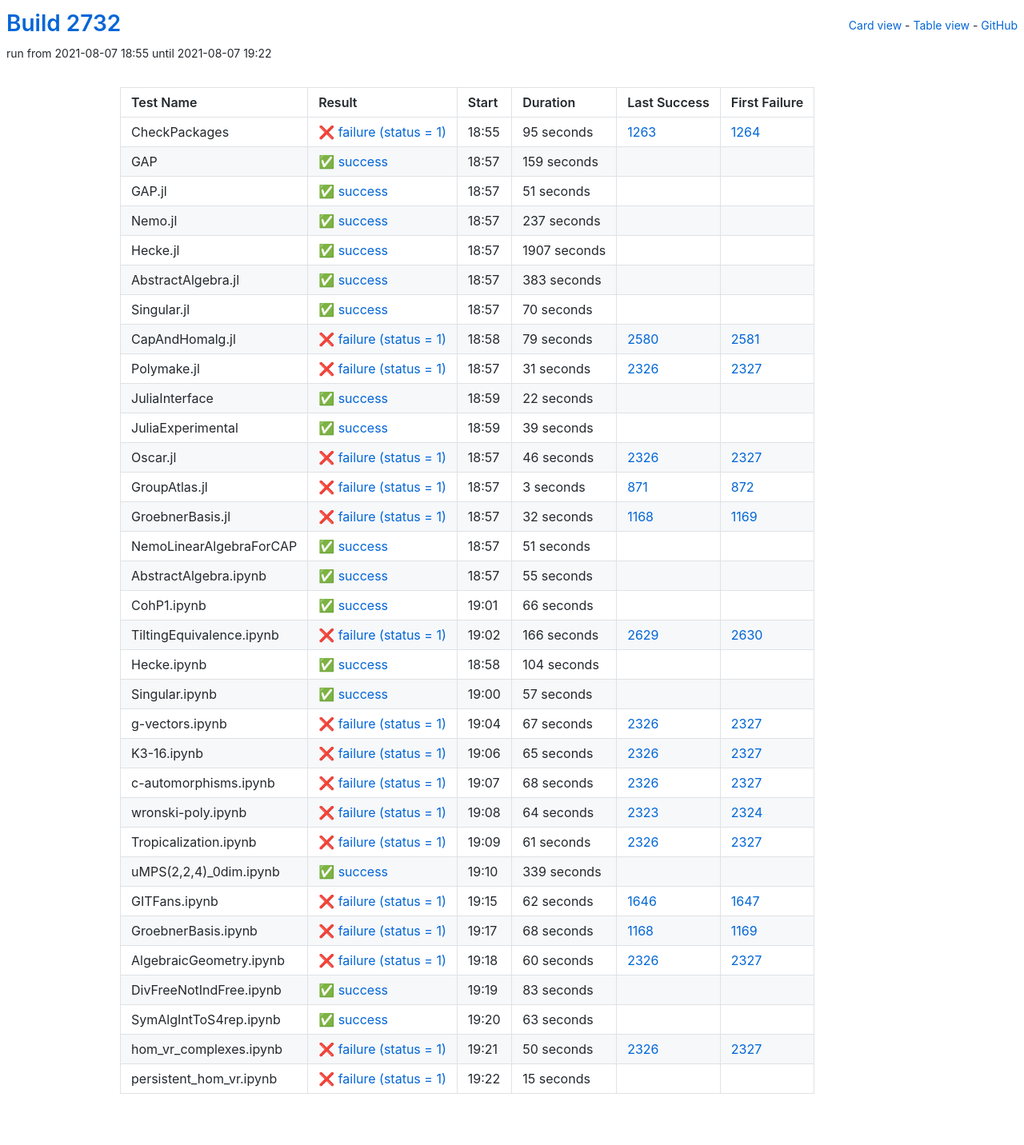
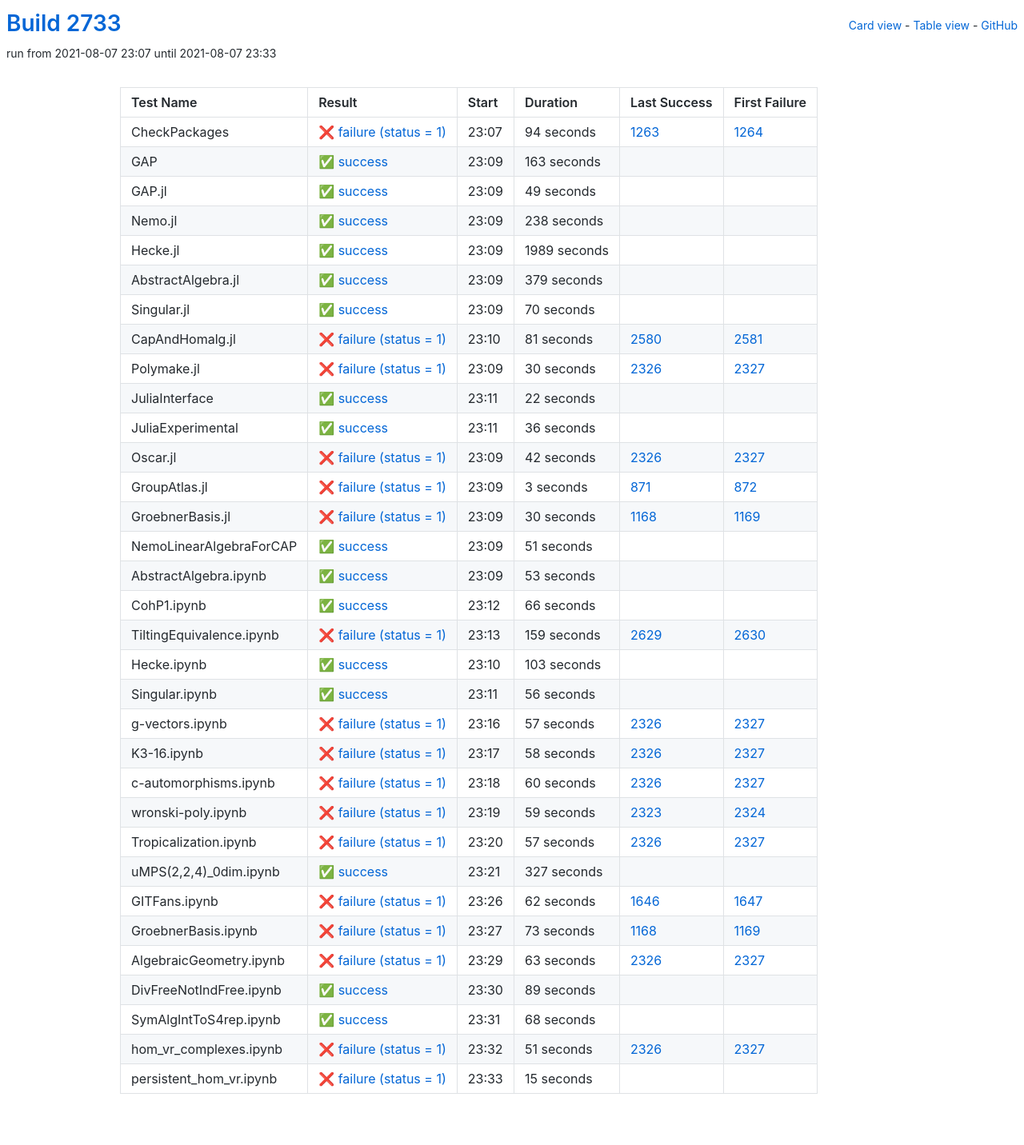
Before and after one commit to oscar-system/oscar-ci-status-stable, a Jekyll site: the page built from table.html, in a window 1280 px wide. Shown: the whole page at 80% size. Built offline with Jekyll 4.4.1, drawn with Linux system fonts in a browser that asks for light colours.

Commit message:
Build #2733

```diff
--- a/_data/ci.yml
+++ b/_data/ci.yml
@@ -1,6 +1,6 @@
 ---
-build: 2732
-build_url: https://oscarci.mathematik.uni-kl.de/job/oscar-stable/2732/
+build: 2733
+build_url: https://oscarci.mathematik.uni-kl.de/job/oscar-stable/2733/
 job: oscar-stable
 organization: oscar-system
 repo: oscar-ci-status-stable
@@ -8,80 +8,80 @@ repourl: https://github.com/oscar-system/oscar-ci-status-stable
 tests:
 - name: CheckPackages
   id: checkpackages
-  log: https://oscarci.mathematik.uni-kl.de/job/oscar-stable/2732/artifact/logs/build-2732/CheckPackages.log
-  start: 2021-08-07 18:55
+  log: https://oscarci.mathematik.uni-kl.de/job/oscar-stable/2733/artifact/logs/build-2733/CheckPackages.log
+  start: 2021-08-07 23:07
   success: false
   exitcode: 1
   status: failure
-  duration: 95
+  duration: 94
   last_success: 1263
   last_success_url: https://oscarci.mathematik.uni-kl.de/job/oscar-stable/1263/
   first_failure: 1264
   first_failure_url: https://oscarci.mathematik.uni-kl.de/job/oscar-stable/1264/
 - name: GAP
   id: gap
-  log: https://oscarci.mathematik.uni-kl.de/job/oscar-stable/2732/artifact/logs/build-2732/GAP.log
-  start: 2021-08-07 18:57
+  log: https://oscarci.mathematik.uni-kl.de/job/oscar-stable/2733/artifact/logs/build-2733/GAP.log
+  start: 2021-08-07 23:09
   success: true
   exitcode: 0
   status: success
-  duration: 159
+  duration: 163
   last_success: false
   last_success_url:
   first_failure: false
   first_failure_url:
 - name: GAP.jl
   id: gap-jl
-  log: https://oscarci.mathematik.uni-kl.de/job/oscar-stable/2732/artifact/logs/build-2732/GAP.jl.log
-  start: 2021-08-07 18:57
+  log: https://oscarci.mathematik.uni-kl.de/job/oscar-stable/2733/artifact/logs/build-2733/GAP.jl.log
+  start: 2021-08-07 23:09
   success: true
   exitcode: 0
   status: success
-  duration: 51
+  duration: 49
   last_success: false
   last_success_url:
   first_failure: false
   first_failure_url:
 - name: Nemo.jl
   id: nemo-jl
-  log: https://oscarci.mathematik.uni-kl.de/job/oscar-stable/2732/artifact/logs/build-2732/Nemo.jl.log
-  start: 2021-08-07 18:57
+  log: https://oscarci.mathematik.uni-kl.de/job/oscar-stable/2733/artifact/logs/build-2733/Nemo.jl.log
+  start: 2021-08-07 23:09
   success: true
   exitcode: 0
   status: success
-  duration: 237
+  duration: 238
   last_success: false
   last_success_url:
   first_failure: false
   first_failure_url:
 - name: Hecke.jl
   id: hecke-jl
-  log: https://oscarci.mathematik.uni-kl.de/job/oscar-stable/2732/artifact/logs/build-2732/Hecke.jl.log
-  start: 2021-08-07 18:57
+  log: https://oscarci.mathematik.uni-kl.de/job/oscar-stable/2733/artifact/logs/build-2733/Hecke.jl.log
+  start: 2021-08-07 23:09
   success: true
   exitcode: 0
   status: success
-  duration: 1907
+  duration: 1989
   last_success: false
   last_success_url:
   first_failure: false
   first_failure_url:
 - name: AbstractAlgebra.jl
   id: abstractalgebra-jl
-  log: https://oscarci.mathematik.uni-kl.de/job/oscar-stable/2732/artifact/logs/build-2732/AbstractAlgebra.jl.log
-  start: 2021-08-07 18:57
+  log: https://oscarci.mathematik.uni-kl.de/job/oscar-stable/2733/artifact/logs/build-2733/AbstractAlgebra.jl.log
+  start: 2021-08-07 23:09
   success: true
   exitcode: 0
   status: success
-  duration: 383
+  duration: 379
   last_success: false
   last_success_url:
   first_failure: false
   first_failure_url:
 - name: Singular.jl
   id: singular-jl
-  log: https://oscarci.mathematik.uni-kl.de/job/oscar-stable/2732/artifact/logs/build-2732/Singular.jl.log
-  start: 2021-08-07 18:57
+  log: https://oscarci.mathematik.uni-kl.de/job/oscar-stable/2733/artifact/logs/build-2733/Singular.jl.log
+  start: 2021-08-07 23:09
   success: true
   exitcode: 0
   status: success
@@ -92,32 +92,32 @@ tests:
   first_failure_url:
 - name: CapAndHomalg.jl
   id: capandhomalg-jl
-  log: https://oscarci.mathematik.uni-kl.de/job/oscar-stable/2732/artifact/logs/build-2732/CapAndHomalg.jl.log
-  start: 2021-08-07 18:58
+  log: https://oscarci.mathematik.uni-kl.de/job/oscar-stable/2733/artifact/logs/build-2733/CapAndHomalg.jl.log
+  start: 2021-08-07 23:10
   success: false
   exitcode: 1
   status: failure
-  duration: 79
+  duration: 81
   last_success: 2580
   last_success_url: https://oscarci.mathematik.uni-kl.de/job/oscar-stable/2580/
   first_failure: 2581
   first_failure_url: https://oscarci.mathematik.uni-kl.de/job/oscar-stable/2581/
 - name: Polymake.jl
   id: polymake-jl
-  log: https://oscarci.mathematik.uni-kl.de/job/oscar-stable/2732/artifact/logs/build-2732/Polymake.jl.log
-  start: 2021-08-07 18:57
+  log: https://oscarci.mathematik.uni-kl.de/job/oscar-stable/2733/artifact/logs/build-2733/Polymake.jl.log
+  start: 2021-08-07 23:09
   success: false
   exitcode: 1
   status: failure
-  duration: 31
+  duration: 30
   last_success: 2326
   last_success_url: https://oscarci.mathematik.uni-kl.de/job/oscar-stable/2326/
   first_failure: 2327
   first_failure_url: https://oscarci.mathematik.uni-kl.de/job/oscar-stable/2327/
 - name: JuliaInterface
   id: juliainterface
-  log: https://oscarci.mathematik.uni-kl.de/job/oscar-stable/2732/artifact/logs/build-2732/JuliaInterface.log
-  start: 2021-08-07 18:59
+  log: https://oscarci.mathematik.uni-kl.de/job/oscar-stable/2733/artifact/logs/build-2733/JuliaInterface.log
+  start: 2021-08-07 23:11
   success: true
   exitcode: 0
   status: success
@@ -128,32 +128,32 @@ tests:
   first_failure_url:
 - name: JuliaExperimental
   id: juliaexperimental
-  log: https://oscarci.mathematik.uni-kl.de/job/oscar-stable/2732/artifact/logs/build-2732/JuliaExperimental.log
-  start: 2021-08-07 18:59
+  log: https://oscarci.mathematik.uni-kl.de/job/oscar-stable/2733/artifact/logs/build-2733/JuliaExperimental.log
+  start: 2021-08-07 23:11
   success: true
   exitcode: 0
   status: success
-  duration: 39
+  duration: 36
   last_success: false
   last_success_url:
   first_failure: false
   first_failure_url:
 - name: Oscar.jl
   id: oscar-jl
-  log: https://oscarci.mathematik.uni-kl.de/job/oscar-stable/2732/artifact/logs/build-2732/Oscar.jl.log
-  start: 2021-08-07 18:57
+  log: https://oscarci.mathematik.uni-kl.de/job/oscar-stable/2733/artifact/logs/build-2733/Oscar.jl.log
+  start: 2021-08-07 23:09
   success: false
   exitcode: 1
   status: failure
-  duration: 46
+  duration: 42
   last_success: 2326
   last_success_url: https://oscarci.mathematik.uni-kl.de/job/oscar-stable/2326/
   first_failure: 2327
   first_failure_url: https://oscarci.mathematik.uni-kl.de/job/oscar-stable/2327/
 - name: GroupAtlas.jl
   id: groupatlas-jl
-  log: https://oscarci.mathematik.uni-kl.de/job/oscar-stable/2732/artifact/logs/build-2732/GroupAtlas.jl.log
-  start: 2021-08-07 18:57
+  log: https://oscarci.mathematik.uni-kl.de/job/oscar-stable/2733/artifact/logs/build-2733/GroupAtlas.jl.log
+  start: 2021-08-07 23:09
   success: false
   exitcode: 1
   status: failure
@@ -164,20 +164,20 @@ tests:
   first_failure_url: https://oscarci.mathematik.uni-kl.de/job/oscar-stable/872/
 - name: GroebnerBasis.jl
   id: groebnerbasis-jl
-  log: https://oscarci.mathematik.uni-kl.de/job/oscar-stable/2732/artifact/logs/build-2732/GroebnerBasis.jl.log
-  start: 2021-08-07 18:57
+  log: https://oscarci.mathematik.uni-kl.de/job/oscar-stable/2733/artifact/logs/build-2733/GroebnerBasis.jl.log
+  start: 2021-08-07 23:09
   success: false
   exitcode: 1
   status: failure
-  duration: 32
+  duration: 30
   last_success: 1168
   last_success_url: https://oscarci.mathematik.uni-kl.de/job/oscar-stable/1168/
   first_failure: 1169
   first_failure_url: https://oscarci.mathematik.uni-kl.de/job/oscar-stable/1169/
 - name: NemoLinearAlgebraForCAP
   id: nemolinearalgebraforcap
-  log: https://oscarci.mathematik.uni-kl.de/job/oscar-stable/2732/artifact/logs/build-2732/NemoLinearAlgebraForCAP.log
-  start: 2021-08-07 18:57
+  log: https://oscarci.mathematik.uni-kl.de/job/oscar-stable/2733/artifact/logs/build-2733/NemoLinearAlgebraForCAP.log
+  start: 2021-08-07 23:09
   success: true
   exitcode: 0
   status: success
@@ -188,20 +188,20 @@ tests:
   first_failure_url:
 - name: AbstractAlgebra.ipynb
   id: abstractalgebra-ipynb
-  log: https://oscarci.mathematik.uni-kl.de/job/oscar-stable/2732/artifact/logs/build-2732/AbstractAlgebra.ipynb.log
-  start: 2021-08-07 18:57
+  log: https://oscarci.mathematik.uni-kl.de/job/oscar-stable/2733/artifact/logs/build-2733/AbstractAlgebra.ipynb.log
+  start: 2021-08-07 23:09
   success: true
   exitcode: 0
   status: success
-  duration: 55
+  duration: 53
   last_success: false
   last_success_url:
   first_failure: false
   first_failure_url:
 - name: CohP1.ipynb
   id: cohp1-ipynb
-  log: https://oscarci.mathematik.uni-kl.de/job/oscar-stable/2732/artifact/logs/build-2732/CohP1.ipynb.log
-  start: 2021-08-07 19:01
+  log: https://oscarci.mathematik.uni-kl.de/job/oscar-stable/2733/artifact/logs/build-2733/CohP1.ipynb.log
+  start: 2021-08-07 23:12
   success: true
   exitcode: 0
   status: success
@@ -212,116 +212,116 @@ tests:
   first_failure_url:
 - name: TiltingEquivalence.ipynb
   id: tiltingequivalence-ipynb
-  log: https://oscarci.mathematik.uni-kl.de/job/oscar-stable/2732/artifact/logs/build-2732/TiltingEquivalence.ipynb.log
-  start: 2021-08-07 19:02
+  log: https://oscarci.mathematik.uni-kl.de/job/oscar-stable/2733/artifact/logs/build-2733/TiltingEquivalence.ipynb.log
+  start: 2021-08-07 23:13
   success: false
   exitcode: 1
   status: failure
-  duration: 166
+  duration: 159
   last_success: 2629
   last_success_url: https://oscarci.mathematik.uni-kl.de/job/oscar-stable/2629/
   first_failure: 2630
   first_failure_url: https://oscarci.mathematik.uni-kl.de/job/oscar-stable/2630/
 - name: Hecke.ipynb
   id: hecke-ipynb
-  log: https://oscarci.mathematik.uni-kl.de/job/oscar-stable/2732/artifact/logs/build-2732/Hecke.ipynb.log
-  start: 2021-08-07 18:58
+  log: https://oscarci.mathematik.uni-kl.de/job/oscar-stable/2733/artifact/logs/build-2733/Hecke.ipynb.log
+  start: 2021-08-07 23:10
   success: true
   exitcode: 0
   status: success
-  duration: 104
+  duration: 103
   last_success: false
   last_success_url:
   first_failure: false
   first_failure_url:
 - name: Singular.ipynb
   id: singular-ipynb
-  log: https://oscarci.mathematik.uni-kl.de/job/oscar-stable/2732/artifact/logs/build-2732/Singular.ipynb.log
-  start: 2021-08-07 19:00
+  log: https://oscarci.mathematik.uni-kl.de/job/oscar-stable/2733/artifact/logs/build-2733/Singular.ipynb.log
+  start: 2021-08-07 23:11
   success: true
   exitcode: 0
   status: success
-  duration: 57
+  duration: 56
   last_success: false
   last_success_url:
   first_failure: false
   first_failure_url:
 - name: g-vectors.ipynb
   id: g-vectors-ipynb
-  log: https://oscarci.mathematik.uni-kl.de/job/oscar-stable/2732/artifact/logs/build-2732/g-vectors.ipynb.log
-  start: 2021-08-07 19:04
+  log: https://oscarci.mathematik.uni-kl.de/job/oscar-stable/2733/artifact/logs/build-2733/g-vectors.ipynb.log
+  start: 2021-08-07 23:16
   success: false
   exitcode: 1
   status: failure
-  duration: 67
+  duration: 57
   last_success: 2326
   last_success_url: https://oscarci.mathematik.uni-kl.de/job/oscar-stable/2326/
   first_failure: 2327
   first_failure_url: https://oscarci.mathematik.uni-kl.de/job/oscar-stable/2327/
 - name: K3-16.ipynb
   id: k3-16-ipynb
-  log: https://oscarci.mathematik.uni-kl.de/job/oscar-stable/2732/artifact/logs/build-2732/K3-16.ipynb.log
-  start: 2021-08-07 19:06
+  log: https://oscarci.mathematik.uni-kl.de/job/oscar-stable/2733/artifact/logs/build-2733/K3-16.ipynb.log
+  start: 2021-08-07 23:17
   success: false
   exitcode: 1
   status: failure
-  duration: 65
+  duration: 58
   last_success: 2326
   last_success_url: https://oscarci.mathematik.uni-kl.de/job/oscar-stable/2326/
   first_failure: 2327
   first_failure_url: https://oscarci.mathematik.uni-kl.de/job/oscar-stable/2327/
 - name: c-automorphisms.ipynb
   id: c-automorphisms-ipynb
-  log: https://oscarci.mathematik.uni-kl.de/job/oscar-stable/2732/artifact/logs/build-2732/c-automorphisms.ipynb.log
-  start: 2021-08-07 19:07
+  log: https://oscarci.mathematik.uni-kl.de/job/oscar-stable/2733/artifact/logs/build-2733/c-automorphisms.ipynb.log
+  start: 2021-08-07 23:18
   success: false
   exitcode: 1
   status: failure
-  duration: 68
+  duration: 60
   last_success: 2326
   last_success_url: https://oscarci.mathematik.uni-kl.de/job/oscar-stable/2326/
   first_failure: 2327
   first_failure_url: https://oscarci.mathematik.uni-kl.de/job/oscar-stable/2327/
 - name: wronski-poly.ipynb
   id: wronski-poly-ipynb
-  log: https://oscarci.mathematik.uni-kl.de/job/oscar-stable/2732/artifact/logs/build-2732/wronski-poly.ipynb.log
-  start: 2021-08-07 19:08
+  log: https://oscarci.mathematik.uni-kl.de/job/oscar-stable/2733/artifact/logs/build-2733/wronski-poly.ipynb.log
+  start: 2021-08-07 23:19
   success: false
   exitcode: 1
   status: failure
-  duration: 64
+  duration: 59
   last_success: 2323
   last_success_url: https://oscarci.mathematik.uni-kl.de/job/oscar-stable/2323/
   first_failure: 2324
   first_failure_url: https://oscarci.mathematik.uni-kl.de/job/oscar-stable/2324/
 - name: Tropicalization.ipynb
   id: tropicalization-ipynb
-  log: https://oscarci.mathematik.uni-kl.de/job/oscar-stable/2732/artifact/logs/build-2732/Tropicalization.ipynb.log
-  start: 2021-08-07 19:09
+  log: https://oscarci.mathematik.uni-kl.de/job/oscar-stable/2733/artifact/logs/build-2733/Tropicalization.ipynb.log
+  start: 2021-08-07 23:20
   success: false
   exitcode: 1
   status: failure
-  duration: 61
+  duration: 57
   last_success: 2326
   last_success_url: https://oscarci.mathematik.uni-kl.de/job/oscar-stable/2326/
   first_failure: 2327
   first_failure_url: https://oscarci.mathematik.uni-kl.de/job/oscar-stable/2327/
 - name: uMPS(2,2,4)_0dim.ipynb
   id: umps-2-2-4-0dim-ipynb
-  log: https://oscarci.mathematik.uni-kl.de/job/oscar-stable/2732/artifact/logs/build-2732/uMPS-2-2-4-_0dim.ipynb.log
-  start: 2021-08-07 19:10
+  log: https://oscarci.mathematik.uni-kl.de/job/oscar-stable/2733/artifact/logs/build-2733/uMPS-2-2-4-_0dim.ipynb.log
+  start: 2021-08-07 23:21
   success: true
   exitcode: 0
   status: success
-  duration: 339
+  duration: 327
   last_success: false
   last_success_url:
   first_failure: false
   first_failure_url:
 - name: GITFans.ipynb
   id: gitfans-ipynb
-  log: https://oscarci.mathematik.uni-kl.de/job/oscar-stable/2732/artifact/logs/build-2732/GITFans.ipynb.log
-  start: 2021-08-07 19:15
+  log: https://oscarci.mathematik.uni-kl.de/job/oscar-stable/2733/artifact/logs/build-2733/GITFans.ipynb.log
+  start: 2021-08-07 23:26
   success: false
   exitcode: 1
   status: failure
@@ -332,68 +332,68 @@ tests:
   first_failure_url: https://oscarci.mathematik.uni-kl.de/job/oscar-stable/1647/
 - name: GroebnerBasis.ipynb
   id: groebnerbasis-ipynb
-  log: https://oscarci.mathematik.uni-kl.de/job/oscar-stable/2732/artifact/logs/build-2732/GroebnerBasis.ipynb.log
-  start: 2021-08-07 19:17
+  log: https://oscarci.mathematik.uni-kl.de/job/oscar-stable/2733/artifact/logs/build-2733/GroebnerBasis.ipynb.log
+  start: 2021-08-07 23:27
   success: false
   exitcode: 1
   status: failure
-  duration: 68
+  duration: 73
   last_success: 1168
   last_success_url: https://oscarci.mathematik.uni-kl.de/job/oscar-stable/1168/
   first_failure: 1169
   first_failure_url: https://oscarci.mathematik.uni-kl.de/job/oscar-stable/1169/
 - name: AlgebraicGeometry.ipynb
   id: algebraicgeometry-ipynb
-  log: https://oscarci.mathematik.uni-kl.de/job/oscar-stable/2732/artifact/logs/build-2732/AlgebraicGeometry.ipynb.log
-  start: 2021-08-07 19:18
+  log: https://oscarci.mathematik.uni-kl.de/job/oscar-stable/2733/artifact/logs/build-2733/AlgebraicGeometry.ipynb.log
+  start: 2021-08-07 23:29
   success: false
   exitcode: 1
   status: failure
-  duration: 60
+  duration: 63
   last_success: 2326
   last_success_url: https://oscarci.mathematik.uni-kl.de/job/oscar-stable/2326/
   first_failure: 2327
   first_failure_url: https://oscarci.mathematik.uni-kl.de/job/oscar-stable/2327/
 - name: DivFreeNotIndFree.ipynb
   id: divfreenotindfree-ipynb
-  log: https://oscarci.mathematik.uni-kl.de/job/oscar-stable/2732/artifact/logs/build-2732/DivFreeNotIndFree.ipynb.log
-  start: 2021-08-07 19:19
+  log: https://oscarci.mathematik.uni-kl.de/job/oscar-stable/2733/artifact/logs/build-2733/DivFreeNotIndFree.ipynb.log
+  start: 2021-08-07 23:30
   success: true
   exitcode: 0
   status: success
-  duration: 83
+  duration: 89
   last_success: false
   last_success_url:
   first_failure: false
   first_failure_url:
 - name: SymAlgIntToS4rep.ipynb
   id: symalginttos4rep-ipynb
-  log: https://oscarci.mathematik.uni-kl.de/job/oscar-stable/2732/artifact/logs/build-2732/SymAlgIntToS4rep.ipynb.log
-  start: 2021-08-07 19:20
+  log: https://oscarci.mathematik.uni-kl.de/job/oscar-stable/2733/artifact/logs/build-2733/SymAlgIntToS4rep.ipynb.log
+  start: 2021-08-07 23:31
   success: true
   exitcode: 0
   status: success
-  duration: 63
+  duration: 68
   last_success: false
   last_success_url:
   first_failure: false
   first_failure_url:
 - name: hom_vr_complexes.ipynb
   id: hom-vr-complexes-ipynb
-  log: https://oscarci.mathematik.uni-kl.de/job/oscar-stable/2732/artifact/logs/build-2732/hom_vr_complexes.ipynb.log
-  start: 2021-08-07 19:21
+  log: https://oscarci.mathematik.uni-kl.de/job/oscar-stable/2733/artifact/logs/build-2733/hom_vr_complexes.ipynb.log
+  start: 2021-08-07 23:32
   success: false
   exitcode: 1
   status: failure
-  duration: 50
+  duration: 51
   last_success: 2326
   last_success_url: https://oscarci.mathematik.uni-kl.de/job/oscar-stable/2326/
   first_failure: 2327
   first_failure_url: https://oscarci.mathematik.uni-kl.de/job/oscar-stable/2327/
 - name: persistent_hom_vr.ipynb
   id: persistent-hom-vr-ipynb
-  log: https://oscarci.mathematik.uni-kl.de/job/oscar-stable/2732/artifact/logs/build-2732/persistent_hom_vr.ipynb.log
-  start: 2021-08-07 19:22
+  log: https://oscarci.mathematik.uni-kl.de/job/oscar-stable/2733/artifact/logs/build-2733/persistent_hom_vr.ipynb.log
+  start: 2021-08-07 23:33
   success: false
   exitcode: 1
   status: failure
```
Also changed, not shown: README.md.
